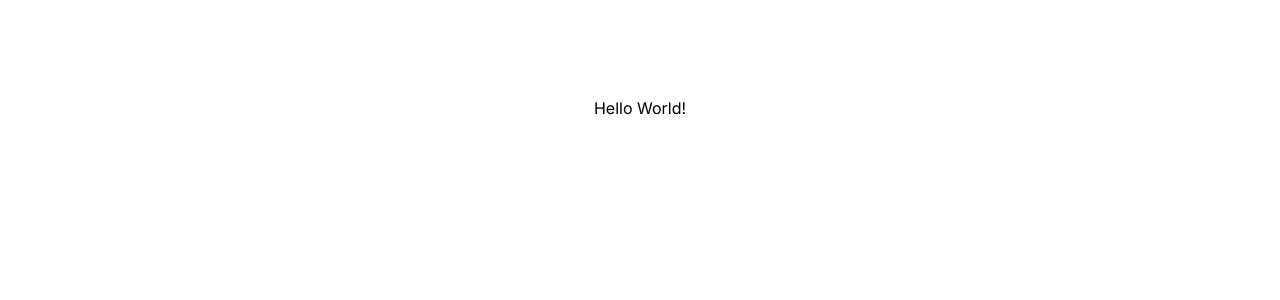
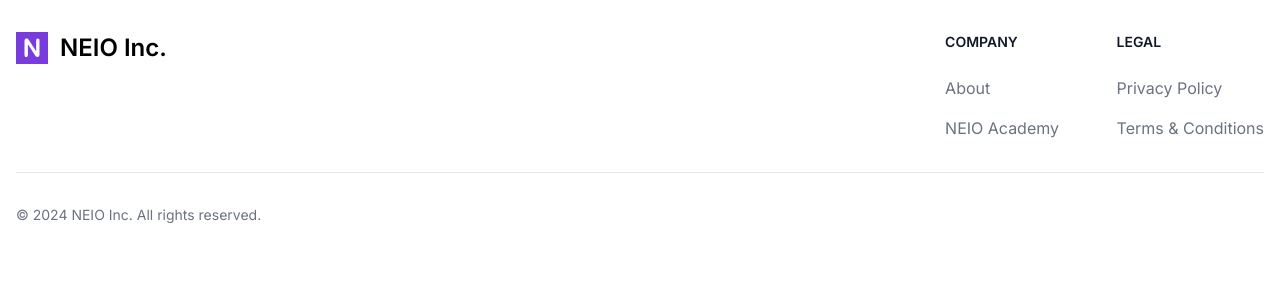
Before and after one commit to neio-ca/neio.ca, a Next.js app: page / in a window 1280 px wide. Shown: the top 300 px of the page. Built offline with nearby package versions, Linux system fonts and the light colour scheme.

Commit message:
feat: Create NEIOFooter and CopyrightNotice components

```diff
--- a/app/page.tsx
+++ b/app/page.tsx
@@ -1,9 +1,9 @@
-import Image from "next/image";
+import { NEIOFooter } from '@/components/footer/NEIOFooter';
 
 export default function Home() {
   return (
-    <main className="flex min-h-screen flex-col items-center justify-between p-24">
-      Hello World!
+    <main className="">
+      <NEIOFooter />
     </main>
   );
 }
--- /dev/null
+++ b/components/footer/CopyrightNotice.tsx
@@ -0,0 +1,5 @@
+
+export function CopyrightNotice() {
+	const year = new Date().getFullYear();
+	return (<div className="text-sm text-gray-500 sm:text-center dark:text-gray-400">&#169; {year} NEIO Inc. All rights reserved.</div>)
+}
--- /dev/null
+++ b/components/footer/NEIOFooter.tsx
@@ -0,0 +1,54 @@
+import { CopyrightNotice } from './CopyrightNotice'
+
+export function NEIOFooter() {
+	return (
+		<footer className="bg-white dark:bg-gray-900">
+			<div className="mx-auto w-full max-w-screen-xl p-4 py-6 lg:py-8">
+				<div className="md:flex md:justify-between">
+					<div className="mb-6 md:mb-0">
+						<a href="https://neio.ca/" className="flex items-center">
+							<img src="/neio.svg" className="h-8 me-3" alt="NEIO Inc. Logo" />
+							<span className="self-center text-2xl font-semibold whitespace-nowrap dark:text-white">NEIO Inc.</span>
+						</a>
+					</div>
+					<div className="grid grid-cols-2 gap-8 sm:gap-6 sm:grid-cols-2">
+						<div>
+							<h2 className="mb-6 text-sm font-semibold text-gray-900 uppercase dark:text-white">Company</h2>
+							<ul className="text-gray-500 dark:text-gray-400">
+								<li className="mb-4">
+									<a href="https://neio.ca/" className="hover:underline">About</a>
+								</li>
+								<li>
+									<a href="https://neio.ca/product/academy" className="hover:underline">NEIO Academy</a>
+								</li>
+							</ul>
+						</div>
+						<div>
+							<h2 className="mb-6 text-sm font-semibold text-gray-900 uppercase dark:text-white">Legal</h2>
+							<ul className="text-gray-500 dark:text-gray-400">
+								<li className="mb-4">
+									<a href="#" className="hover:underline">Privacy Policy</a>
+								</li>
+								<li>
+									<a href="#" className="hover:underline">Terms &amp; Conditions</a>
+								</li>
+							</ul>
+						</div>
+					</div>
+				</div>
+				<hr className="my-6 border-gray-200 sm:mx-auto dark:border-gray-700 lg:my-8" />
+				<div className="sm:flex sm:items-center sm:justify-between">
+					<CopyrightNotice />
+					<div className="flex mt-4 sm:justify-center sm:mt-0">
+						{/* <a href="#" className="text-gray-500 hover:text-gray-900 dark:hover:text-white ms-5">
+							<svg className="w-4 h-4" aria-hidden="true" xmlns="http://www.w3.org/2000/svg" fill="currentColor" viewBox="0 0 21 16">
+								<path d="M16.942 1.556a16.3 16.3 0 0 0-4.126-1.3 12.04 12.04 0 0 0-.529 1.1 15.175 15.175 0 0 0-4.573 0 11.585 11.585 0 0 0-.535-1.1 16.274 16.274 0 0 0-4.129 1.3A17.392 17.392 0 0 0 .182 13.218a15.785 15.785 0 0 0 4.963 2.521c.41-.564.773-1.16 1.084-1.785a10.63 10.63 0 0 1-1.706-.83c.143-.106.283-.217.418-.33a11.664 11.664 0 0 0 10.118 0c.137.113.277.224.418.33-.544.328-1.116.606-1.71.832a12.52 12.52 0 0 0 1.084 1.785 16.46 16.46 0 0 0 5.064-2.595 17.286 17.286 0 0 0-2.973-11.59ZM6.678 10.813a1.941 1.941 0 0 1-1.8-2.045 1.93 1.93 0 0 1 1.8-2.047 1.919 1.919 0 0 1 1.8 2.047 1.93 1.93 0 0 1-1.8 2.045Zm6.644 0a1.94 1.94 0 0 1-1.8-2.045 1.93 1.93 0 0 1 1.8-2.047 1.918 1.918 0 0 1 1.8 2.047 1.93 1.93 0 0 1-1.8 2.045Z" />
+							</svg>
+							<span className="sr-only">Discord community</span>
+						</a> */}
+					</div>
+				</div>
+			</div>
+		</footer>
+	)
+}
```
